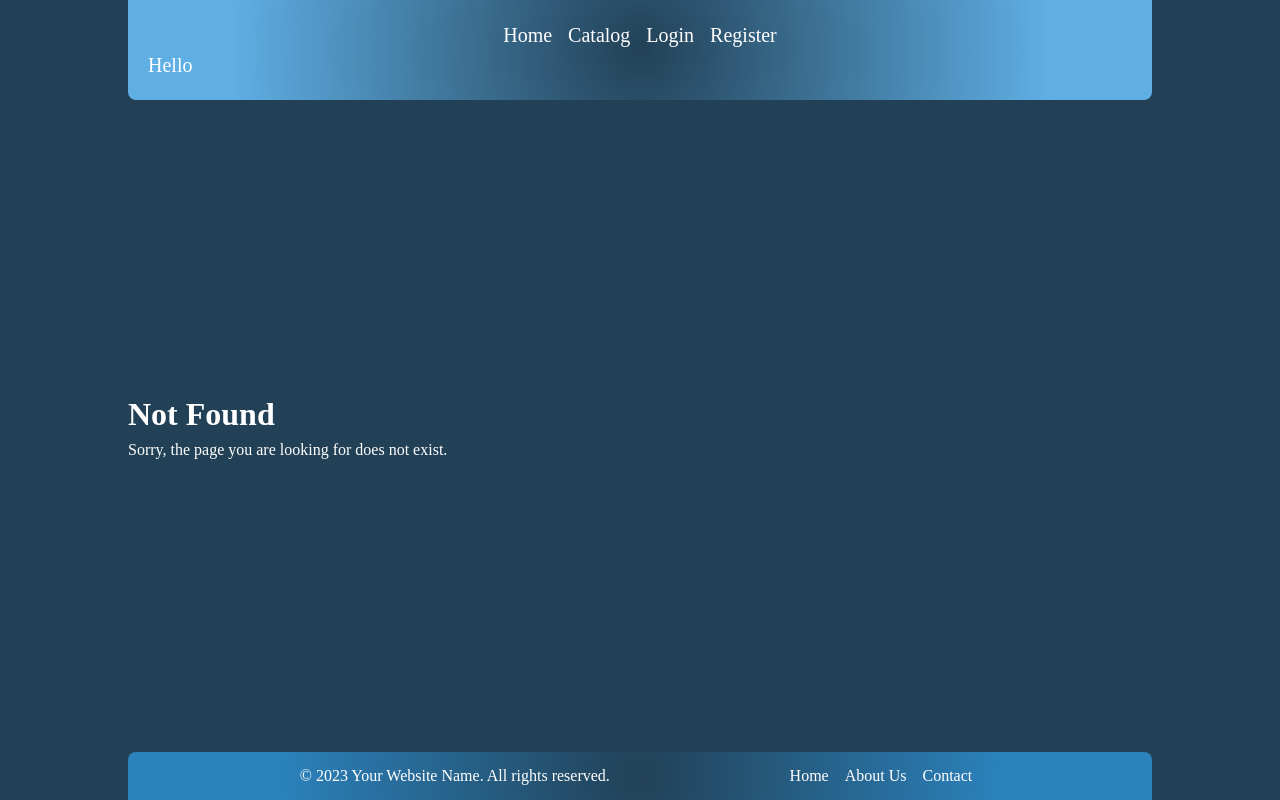
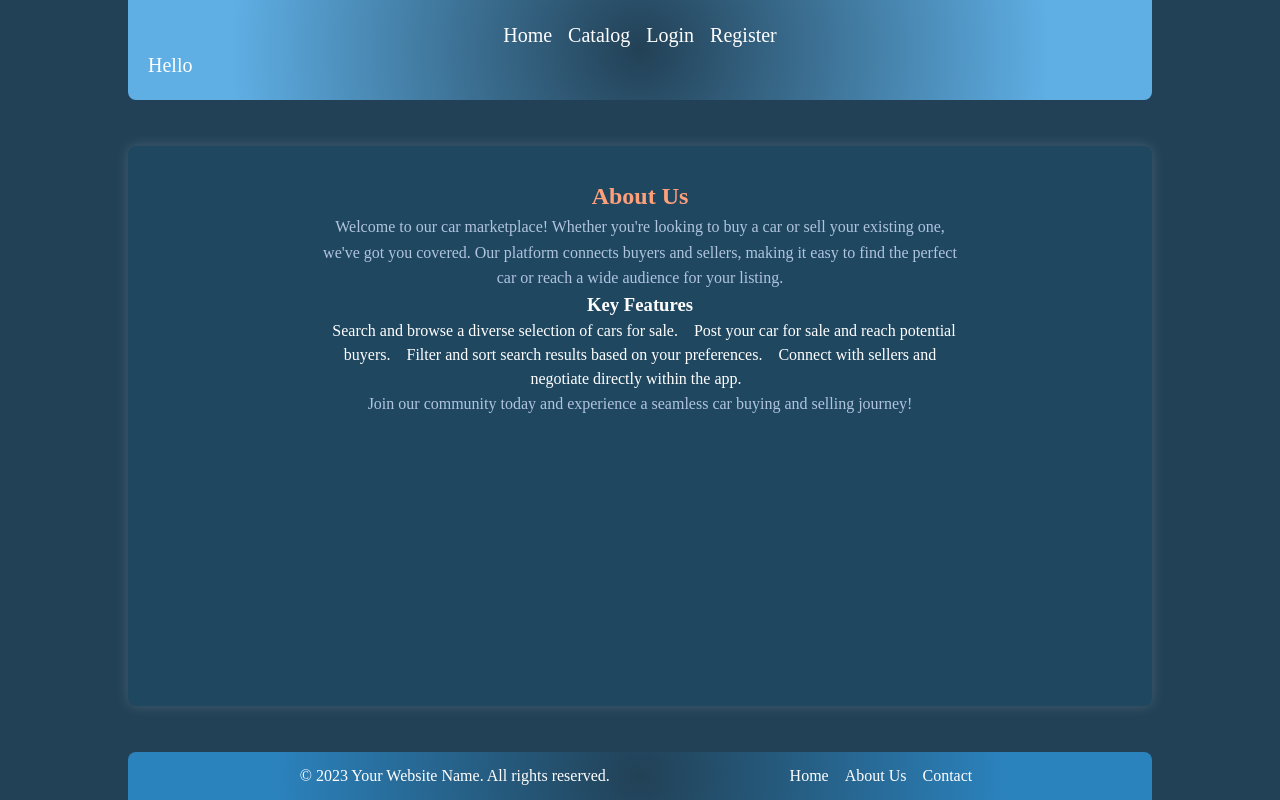
Before and after one commit to Dimo-Hristov/Auto-explorer, a React (Create React App) app in the folder client/: page /about in a window 1280 px wide. Before the commit this address had no page. Built offline with nearby package versions, Linux system fonts and the light colour scheme.

Commit message:
set about us content

```diff
--- a/client/src/App.js
+++ b/client/src/App.js
@@ -13,6 +13,7 @@ import { CarProvider } from './contexts/CarContext';
 import { Footer } from './components/Footer/Footer';
 import { DetailsPage } from './components/DetailsPage/DetailsPage';
 import { EditCar } from './components/EditCar/EditCar';
+import { AboutPage } from './components/AboutPage/AboutPage';
 
 
 function App() {
@@ -33,6 +34,7 @@ function App() {
                         <Route path='/login' element={<LoginPage />} />
                         <Route path='/register' element={<RegisterPage />} />
                         <Route path='/logout' element={<Logout />} />
+                        <Route path='/about' element={<AboutPage />}></Route>
                         <Route path='*' element={(<div>
                             <h1>Not Found</h1>
                             <p>Sorry, the page you are looking for does not exist.</p>
--- /dev/null
+++ b/client/src/components/AboutPage/AboutPage.js
@@ -0,0 +1,29 @@
+import aboutPageStyles from './aboutPage.module.css'
+
+export const AboutPage = () => {
+    return (
+        <section className={aboutPageStyles.about}>
+            <h2>About Us</h2>
+            <p>
+                Welcome to our car marketplace! Whether you're looking to buy a car or
+                sell your existing one, we've got you covered. Our platform connects
+                buyers and sellers, making it easy to find the perfect car or reach a
+                wide audience for your listing.
+            </p>
+            <div className="features">
+                <h3>Key Features</h3>
+                <ul>
+                    <li>Search and browse a diverse selection of cars for sale.</li>
+                    <li>Post your car for sale and reach potential buyers.</li>
+                    <li>Filter and sort search results based on your preferences.</li>
+                    <li>Connect with sellers and negotiate directly within the app.</li>
+                    {/* Add more features as needed */}
+                </ul>
+            </div>
+            <p>
+                Join our community today and experience a seamless car buying and
+                selling journey!
+            </p>
+        </section>
+    )
+}
--- /dev/null
+++ b/client/src/components/AboutPage/aboutPage.module.css
@@ -0,0 +1,25 @@
+.about {
+    padding: 2em 12em;
+    text-align: center;
+    background-color: rgb(32, 71, 96);
+    border-radius: 8px;
+    margin: 2em auto;
+
+  }
+
+  .about h2 {
+    color: #ffa07a; /* Light Salmon */
+  }
+
+  .about p {
+    color: #b0c4de; /* Light Steel Blue */
+    line-height: 1.6;
+  }
+
+  .features h3 {
+    color: #87ceeb; /* Sky Blue */
+  }
+
+  .features li {
+    color: #d3d3d3; /* Light Gray */
+  }
```
